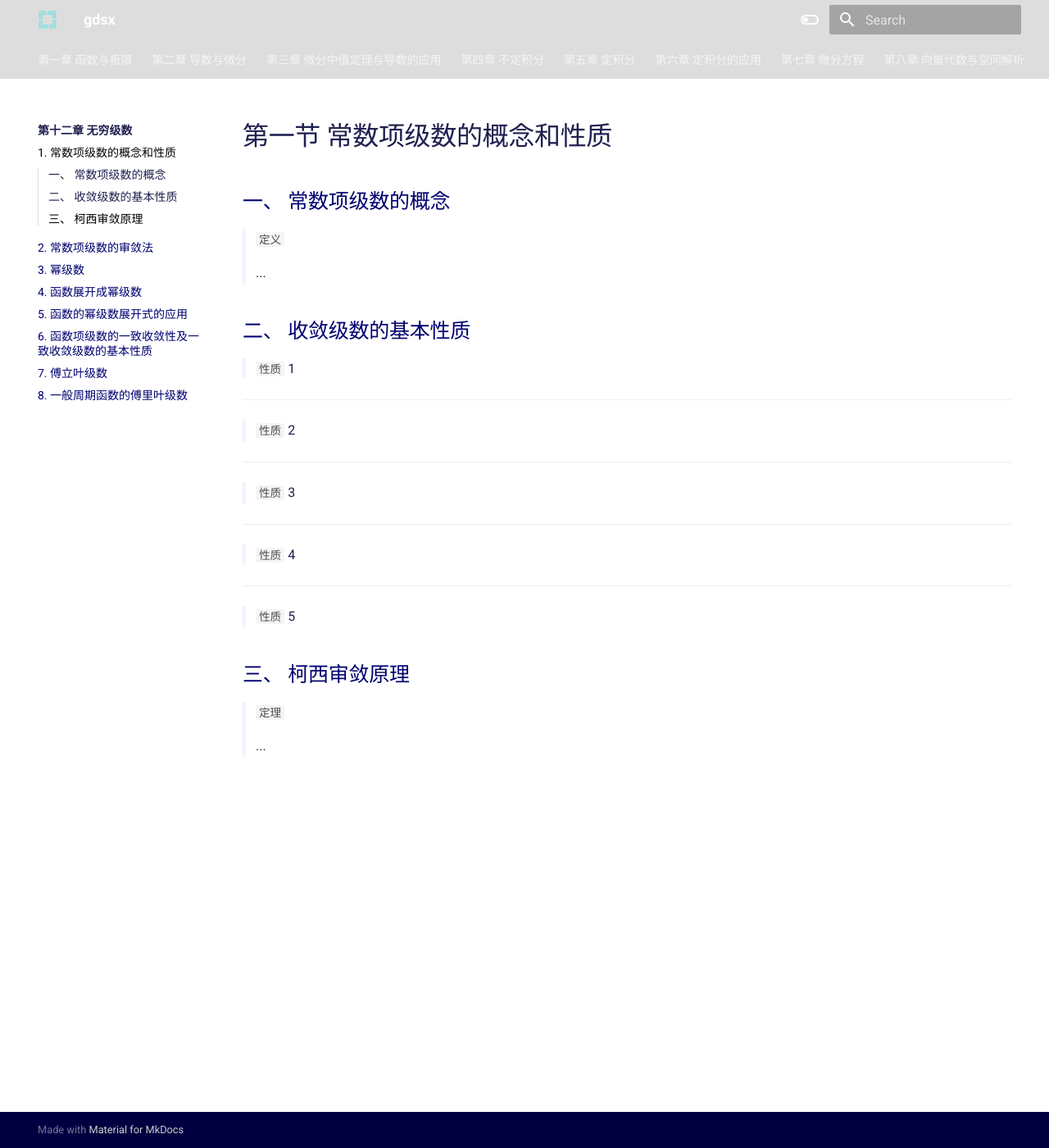
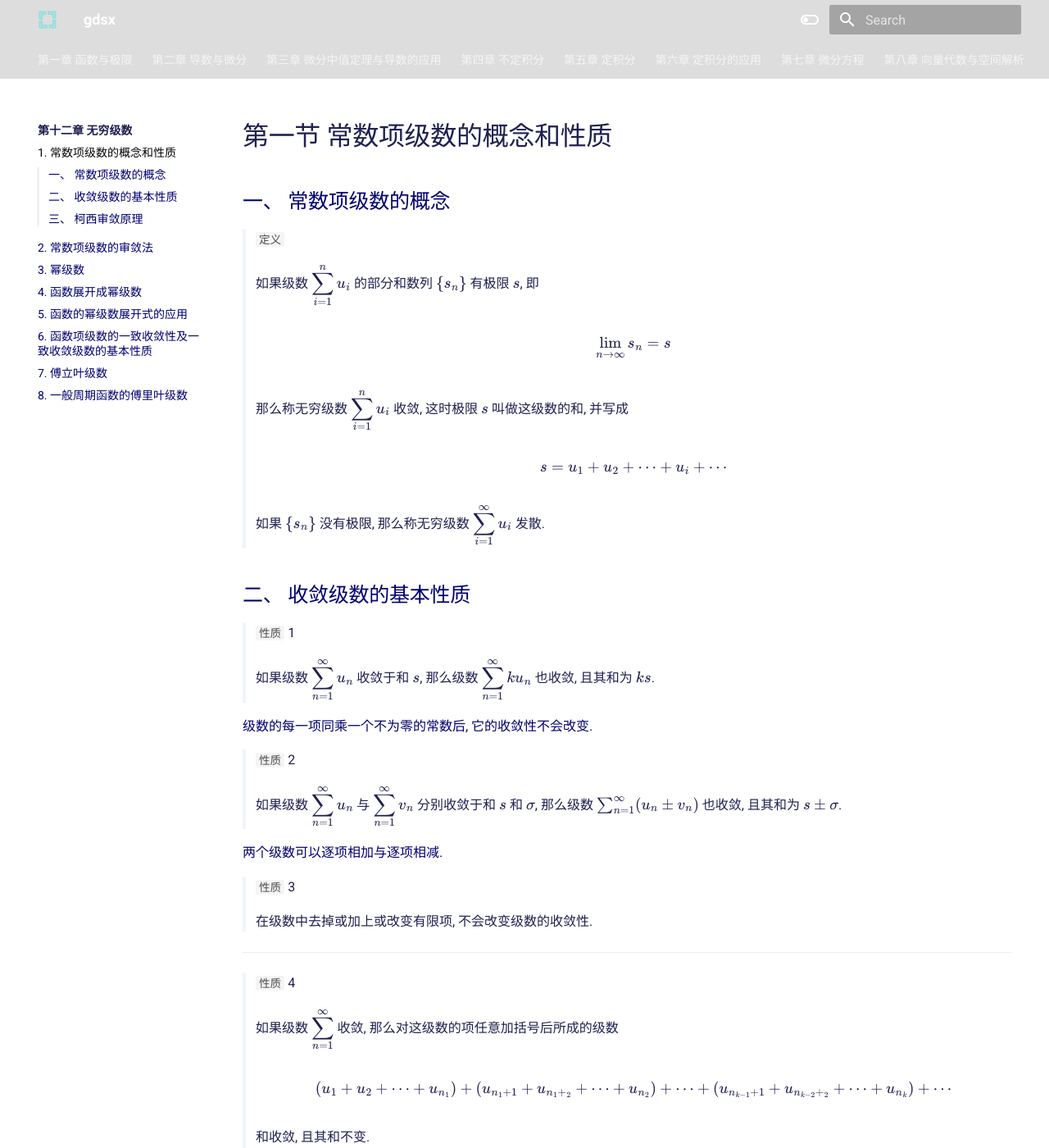
Before and after one commit to FleetingLore/gdsx, an MkDocs documentation site: the page built from docs/12/1.md, in a window 1280 px wide and 1400 px high. Shown: the whole window at 82% size. Built offline with MkDocs 1.6.1 and Material for MkDocs 9.7.7, drawn with Linux system fonts in a browser that asks for light colours; some of the changed text lies outside the part shown.

Commit message:
Update 1.md

```diff
--- a/docs/12/1.md
+++ b/docs/12/1.md
@@ -4,36 +4,76 @@
 
 > `定义`
 >
-> ...
+> 如果级数 $\displaystyle \sum _{i = 1} ^{n} u _i$ 的部分和数列 $\{ s _n \}$ 有极限 $s$, 即
+>
+> $$
+\lim _{n \to \infty} s _n = s
+$$
+>
+> 那么称无穷级数 $\displaystyle \sum _{i = 1} ^{n} u _i$ 收敛, 这时极限 $s$ 叫做这级数的和, 并写成
+>
+> $$
+s = u _1 + u _2 + \cdots + u _i + \cdots
+$$
+>
+> 如果 $\{ s _n \}$ 没有极限, 那么称无穷级数 $\displaystyle \sum _{i = 1} ^{\infty} u _i$ 发散.
 
 ## 二、 收敛级数的基本性质
 
 > `性质` 1
 >
->
+> 如果级数 $\displaystyle \sum _{n = 1} ^{\infty} u _n$ 收敛于和 $s$, 那么级数 $\displaystyle \sum _{n = 1} ^{\infty} k u _n$ 也收敛, 且其和为 $k s$.
 
----
+级数的每一项同乘一个不为零的常数后, 它的收敛性不会改变.
+
 > `性质` 2
 >
->
+> 如果级数 $\displaystyle \sum _{n = 1} ^{\infty} u _n$ 与 $\displaystyle \sum _{n = 1} ^{\infty} v _n$ 分别收敛于和 $s$ 和 $\sigma$, 那么级数 $\sum _{n = 1} ^{\infty} (u _n \pm v _n)$ 也收敛, 且其和为 $s \pm \sigma$.
 
----
+两个级数可以逐项相加与逐项相减.
+
 > `性质` 3
 >
->
+> 在级数中去掉或加上或改变有限项, 不会改变级数的收敛性.
 
 ---
 > `性质` 4
 >
+> 如果级数 $\displaystyle \sum _{n = 1} ^{\infty}$ 收敛, 那么对这级数的项任意加括号后所成的级数
 >
+> $$
+(u _1 + u _2 + \cdots + u _{n _1}) +
+ (u _{n _1 + 1} + u _{n _1 + _ 2} + \cdots + u _{n _2}) +
+ \cdots +
+ (u _{n _{k - 1} + 1} + u _{n _{k - 2} + _ 2} + \cdots + u _{n _k}) +
+ \cdots
+$$
+>
+> 和收敛, 且其和不变.
+
+> `推论`
+>
+> 如果加括号后所成的级数发散, 那么原来级数也发散.
 
 ---
-> `性质` 5
+> `性质` 5  级数收敛的必要条件
 >
+> 如果级数 $\displaystyle \sum _{n = 1} ^{\infty} u _n$ 发散, 那么它的一般项 $u _n$ 趋于零, 即
 >
+> $$
+\lim _{n \to \infty} u _n = 0
+$$
 
 ## 三、 柯西审敛原理
 
-> `定理`
+> `定理` 柯西审敛原理
 >
-> ...
+> 级数 $\sum _{n = 1} ^{\infty} u _n$ 收敛的充分必要条件:
+>
+> 对于任意给定的正数 $\varepsilon$, 总存在正整数 $N$, 使得当 $n > N$ 时, 对于任意的正整数 $p$, 都有
+>
+> $$
+| u _{n + 1} + u _{n + 2} + \cdots + u _{n + p} | < \varepsilon
+$$
+>
+> 成立.
```
